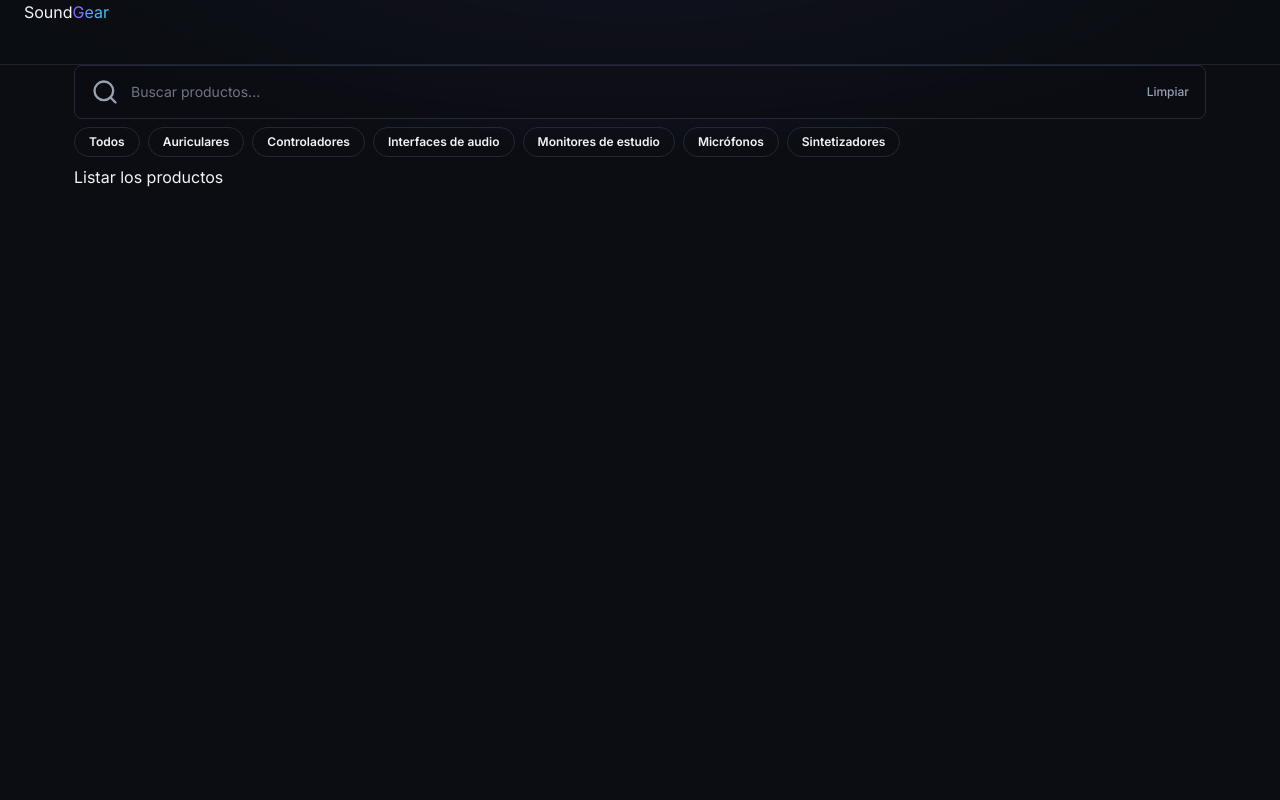
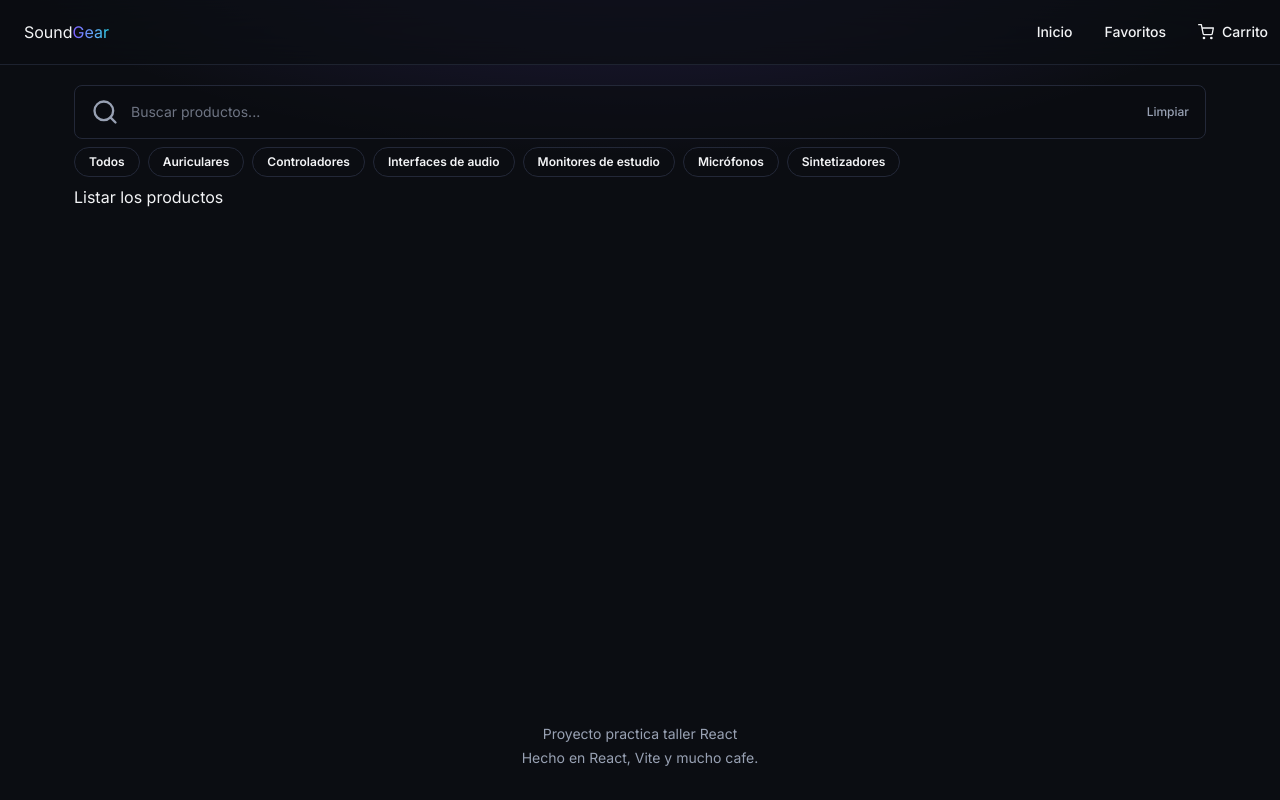
Before and after one commit to UrielCisneros/TallerReactTienda, a React (Vite) app: page / in a window 1280 px wide. Built offline with nearby package versions, Linux system fonts and the light colour scheme.

Commit message:
Feat: Se agrega componente de navegacion y componente de footer

```diff
--- a/src/App.jsx
+++ b/src/App.jsx
@@ -1,11 +1,14 @@
 import { Routes, Route } from "react-router-dom";
-import {Home} from "./pages/Home";
+import { Home } from "./pages/Home";
+
 
 function App() {
   return (
-    <Routes>
-      <Route path="/" element={<Home />} />
-    </Routes>
+    <>
+      <Routes>
+        <Route path="/" element={<Home />} />
+      </Routes>
+    </>
   );
 }
 
--- /dev/null
+++ b/src/components/Footer.jsx
@@ -0,0 +1,10 @@
+export const Footer = () => {
+  return (
+    <footer clasName="mt-20 border-y border-border">
+      <div className="flex justify-center items-center mx-auto w-full max-w-app flex-col gap-1 px-4 py-8 text-sm text-text-muted sm:px-6">
+        <p className="m-0">Proyecto practica taller React</p>
+        <p className="m-0">Hecho en React, Vite y mucho cafe.</p>
+      </div>
+    </footer>
+  );
+};
--- a/src/components/Navbar.jsx
+++ b/src/components/Navbar.jsx
@@ -1,14 +1,33 @@
 import { NavLink } from "react-router-dom";
+import { FiShoppingCart } from "react-icons/fi";
+
 
 export const Navbar = () => {
+  const LinkClassName =
+    "inline-flex items-center gap-2 rounded-sm px-3 py-2 text-sm transition-colors hover:bg-surface-hover hover:text-text";
   return (
-    <header className="sticky top-0 z-20 border-b border-border/80 bg-bg/70 backfrop-blur-xl">
-      <div className="mx-auto flex h-16 w-full max-w-appitem-center justify-between px-4 sm:px-6">
+    <header className="sticky flex top-0 z-20 border-b border-border/80 bg-bg/70 backdrop-blur-xl mb-5">
+      <div className="mx-auto flex h-16 w-full max-w-app items-center justify-between px-4 sm:px-6">
         <NavLink>
           Sound
-          <span className="bg-linear-to-r from-primary to-accent bg-clip-text text-transparent">Gear</span>
+          <span className="bg-linear-to-r from-primary to-accent bg-clip-text text-transparent">
+            Gear
+          </span>
         </NavLink>
       </div>
+
+      <nav className="flex items-center gap-1 font-medium ext-text-muted sm:gap-2">
+        <NavLink to="/" className={`${LinkClassName}`}>
+          Inicio
+        </NavLink>
+        <NavLink to="/favorites" className={`${LinkClassName}`}>
+          Favoritos
+        </NavLink>
+        <NavLink to="/cart" className={`${LinkClassName}`}>
+          <FiShoppingCart className="size-4" />
+          Carrito
+        </NavLink>
+      </nav>
     </header>
   );
 };
--- a/src/pages/Home.jsx
+++ b/src/pages/Home.jsx
@@ -2,6 +2,7 @@ import { SearchBar } from "../components/SearchBar";
 import { CategoryFilter } from "../components/CategoryFilter";
 import { CATEGORIES } from "../data/products";
 import { Navbar } from "../components/Navbar";
+import { Footer } from "../components/Footer";
 
 export const Home = () => {
   return (
@@ -14,6 +15,7 @@ export const Home = () => {
           <p>Listar los productos</p>
         </div>
       </div>
+      <Footer />
     </>
   );
 };
```
Also changed, not shown: src/main.jsx (+8 -8 lines).
